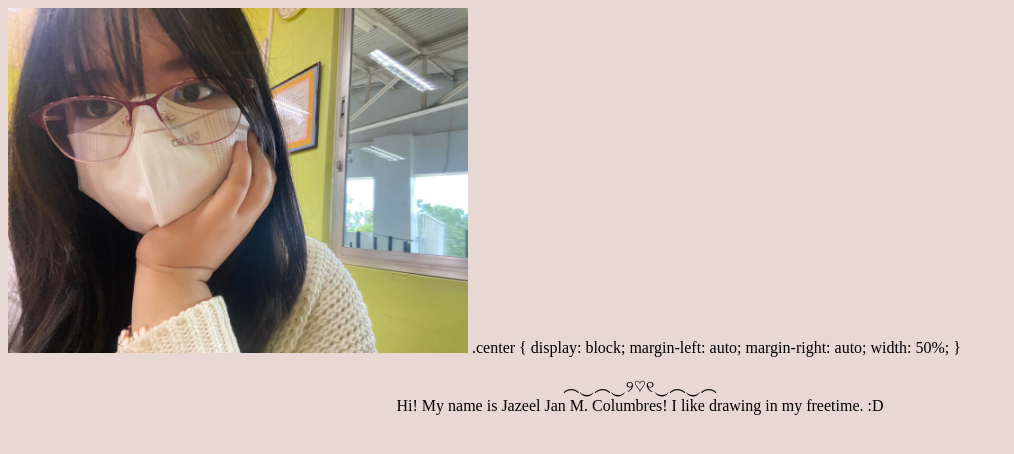
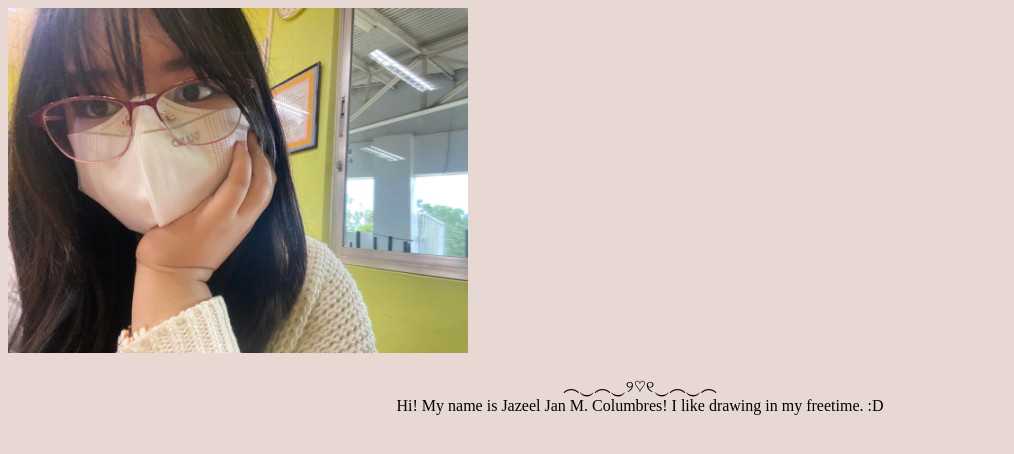
Before and after one commit to JaziColumbres/my.first.page, a plain HTML site: page index.html in a window 1280 px wide. Shown: the whole page, without its empty margins (0-1014 px from the left). Drawn offline with Linux system fonts and the light colour scheme.

Commit message:
Update index.html

```diff
--- a/index.html
+++ b/index.html
@@ -1,13 +1,7 @@
 <!DOCTYPE html>
 <html>
   <body style="background-color:#e8d8d3;">
-    <img src="me.jpg" alt="pic of me ^^" width="460" height="345" class="center">
-    .center {
-    display: block;
-    margin-left: auto;
-    margin-right: auto;
-    width: 50%;
-    }
+    <img src="me.jpg" alt="pic of me ^^" width="460" height="345">
     <br>
     <p style="text-align:center"> ︵‿︵‿୨♡୧‿︵‿︵ <br> Hi! My name is Jazeel Jan M. Columbres! I like drawing in my freetime. :D </p>
   </body>
```
